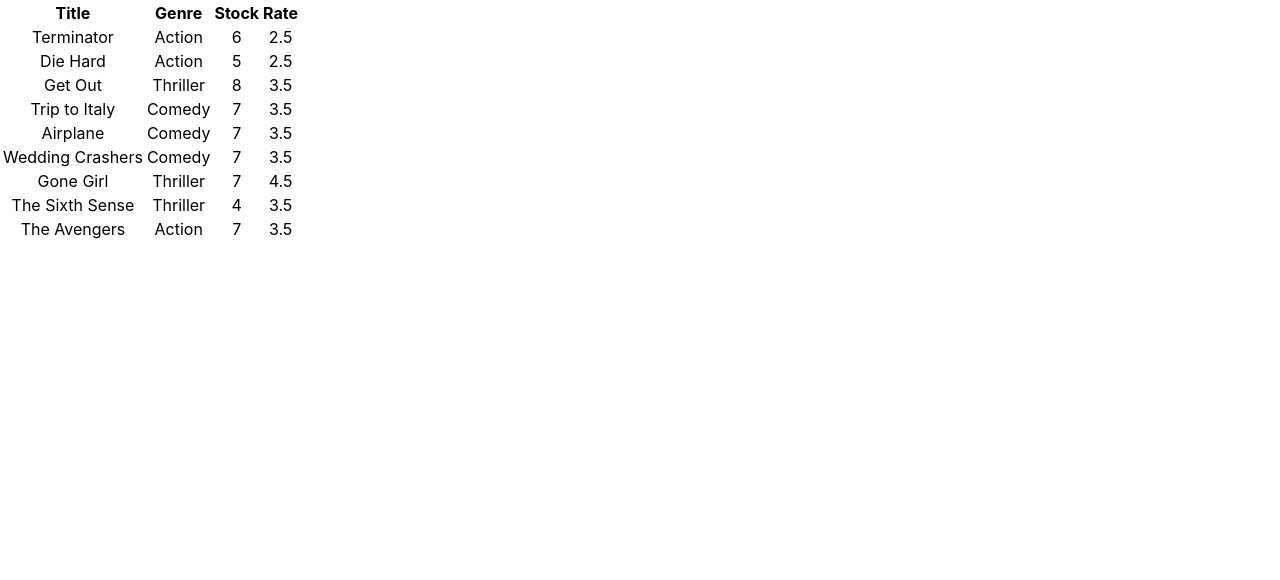
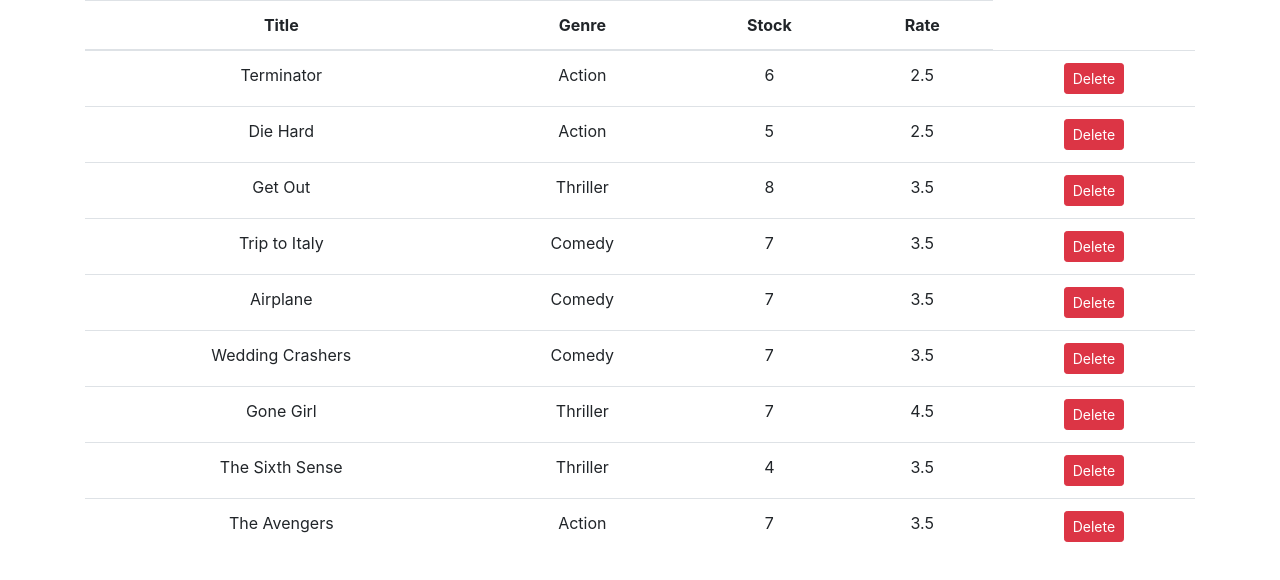
Before and after one commit to frdvorak/vidly, a React (Create React App) app: page / in a window 1280 px wide. Shown: the top 580 px of the page. Built offline with nearby package versions, Linux system fonts and the light colour scheme.

Commit message:
filter method + setState to delete movies

```diff
--- a/src/components/movies.jsx
+++ b/src/components/movies.jsx
@@ -1,10 +1,16 @@
 import React, { Component } from 'react';
 import { getMovies } from '../services/fakeMovieService';
+import 'bootstrap/dist/css/bootstrap.css';
 
 class Movies extends Component {
     state = {
         movies: getMovies()
-    }
+    };
+    handleDelete = (movie) => {
+        const movies = this.state.movies.filter(m => m._id !== movie._id);
+        this.setState({ movies: movies });
+    };
+
     render() {
         return <table className="table">
             <thead>
@@ -17,11 +23,14 @@
             </thead>
             <tbody>
                 {this.state.movies.map(movie => (
-                    <tr>
+                    <tr key={movie._id}>
                         <td>{movie.title}</td>
                         <td>{movie.genre.name}</td>
                         <td>{movie.numberInStock}</td>
                         <td>{movie.dailyRentalRate}</td>
+                        <td>
+                            <button onClick={() => this.handleDelete(movie)} className="btn btn-danger btn-sm">Delete</button>
+                        </td>
                     </tr>
                 ))}
             </tbody>
```
